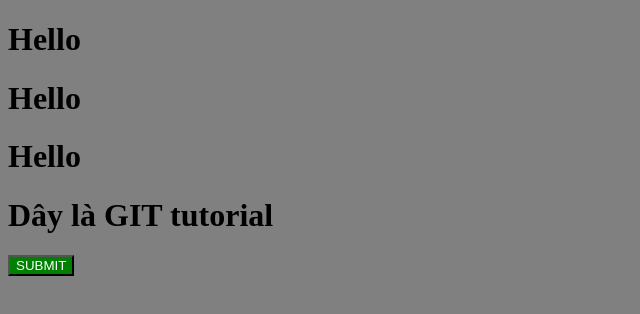
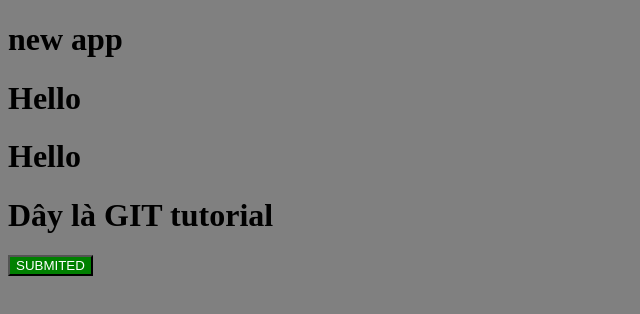
Before and after one commit to mtuan232605/git-tutorial, a plain HTML site: page index.html in a window 1280 px wide. Shown: the whole page, without its empty margins (0-640 px from the left). Drawn offline with Linux system fonts and the light colour scheme.

Commit message:
Update index.html

```diff
--- a/index.html
+++ b/index.html
@@ -9,11 +9,11 @@
     <link rel="stylesheet" href="style2.css">
 </head>
 <body>
-    <h1>Hello</h1>
+    <h1>new app</h1>
     <h1>Hello</h1>
     <h1>Hello</h1>
     <h1>Dây là GIT tutorial </h1>
-    <button>SUBMIT</button>
+    <button>SUBMITED</button>
 </body>
 </html>
 <!--
```
